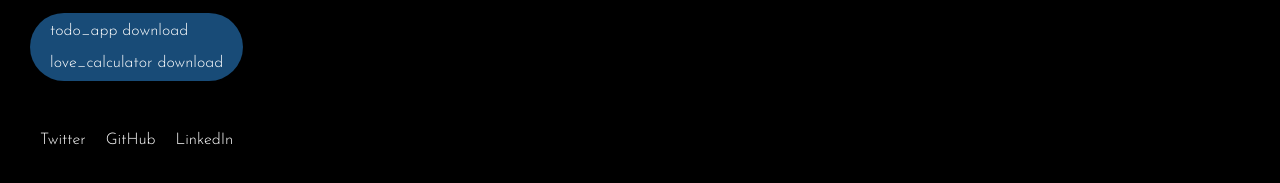
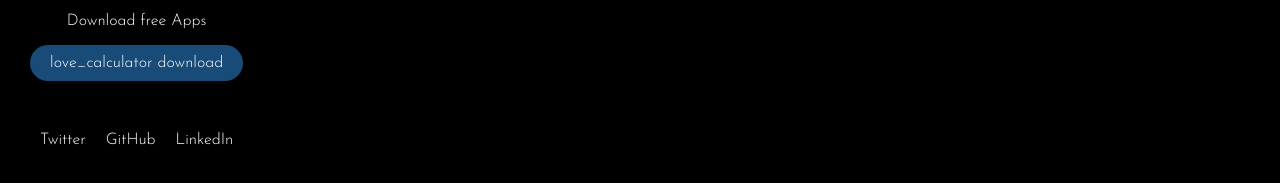
Before and after one commit to Xcheche/cheche-portfolio, a plain HTML site: page index.html in a window 1280 px wide. Shown: the part 601-784 px from the top of the page. Drawn offline with Linux system fonts and the light colour scheme.

Commit message:
Update index.html

```diff
--- a/index.html
+++ b/index.html
@@ -110,7 +110,7 @@
       </div>
       <p>Download free Apps</p>
       <div class="divapps">
-        <a href="dist/todo_app.exe">todo_app download</a><br /><br />
+<!--         <a href="dist/todo_app.exe">todo_app download</a><br /><br /> -->
 
         <a href="dist/love_calculator.exe">love_calculator download</a>
       </div>
```
